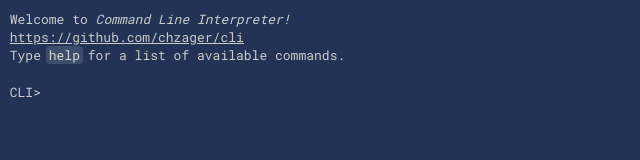
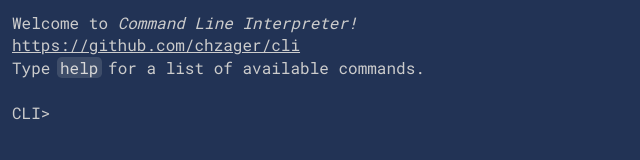
Before and after one commit to chzager/cli, a plain HTML site: page demo/index.html in a window 1280 px wide. Shown: the whole page, without its empty margins (0-640 px from the left). Drawn offline with Linux system fonts and the light colour scheme.

Commit message:
removed several styling rules to better respect customer needs

```diff
--- a/cli.js
+++ b/cli.js
@@ -282,7 +282,6 @@ class CommandLineInterpreter
 				}
 			}
 		};
-		this.body.style.padding = options?.padding || "0.75em";
 		if (!(target instanceof HTMLElement))
 		{
 			target = document.body;
--- a/cli.types.js
+++ b/cli.types.js
@@ -12,7 +12,6 @@
  * @property {number} [tabWidth] Minimum whitespaces between tab-separated (`\t`) values in output. Default is `2`.
  * @property {"default"|"light"|"white"|"ubuntu"|"custom"} [theme] The theme applied to the CLI instance. To use a custom
  *  theme, select "custom". Please note that you must manually add your custom theme's CSS file to the document.
- * @property {string} [padding] The padding of the CLI element as CSS length. Default is `0.75em`.
  *
  * @callback CommandLineInterpreter_CommandCallback
  * Callback type for functions ("commands") of the `CommandLineInterpreter`.
--- a/demo/index.html
+++ b/demo/index.html
@@ -12,6 +12,10 @@
 				height: 100vh;
 				max-height: 100vh;
 			}
+			#CommandLineInterpreter {
+				padding: 0.75em;
+				line-height: 1.4em;
+			}
 		</style>
 	</head>
 	<body>
--- a/themes/default.css
+++ b/themes/default.css
@@ -15,9 +15,6 @@
 	border: none;
 	font-family: "Roboto Mono", monospace;
 	color: var(--cli-color-foreground);
-	font-weight: 400;
-	font-size: 0.8125em;
-	line-height: 1.4em;
 	margin: 0;
 	height: 100%;
 	max-height: 100%;
@@ -36,10 +33,6 @@
 #CommandLineInterpreter a:hover {
 	color: var(--cli-color-white);
 }
-#CommandLineInterpreter b {
-	font-weight: 600;
-	font-style: normal;
-}
 #CommandLineInterpreter code {
 	color: #d8d8d8;
 	background-color: #3e4d69;
--- a/themes/light.css
+++ b/themes/light.css
@@ -12,9 +12,6 @@
 	background-color: var(--cli-color-background);
 	color: var(--cli-color-foreground);
 	font-family: monospace;
-	font-weight: 400;
-	font-size: 1em;
-	line-height: 1.4em;
 	margin: 0;
 	height: 100%;
 	max-height: 100%;
@@ -33,11 +30,8 @@
 #CommandLineInterpreter a:hover {
 	color: #00f;
 }
-#CommandLineInterpreter b {
-	font-weight: 600;
-	font-style: normal;
-}
 #CommandLineInterpreter code {
+	color: inherit;
 	background-color: #ededed;
 	border-radius: 0.3em;
 	padding: 0 0.2em;
--- a/themes/ubuntu.css
+++ b/themes/ubuntu.css
@@ -14,9 +14,6 @@
 	background-color: var(--cli-color-background);
 	color: var(--cli-color-foreground);
 	font-family: "Ubuntu Mono", monospace;
-	font-weight: 400;
-	font-size: 0.9479em;
-	line-height: 1.2em;
 	margin: 0;
 	height: 100%;
 	max-height: 100%;
@@ -35,10 +32,6 @@
 #CommandLineInterpreter a:hover {
 	color: var(--cli-color-magenta);
 }
-#CommandLineInterpreter b {
-	font-weight: 600;
-	font-style: normal;
-}
 #CommandLineInterpreter code {
 	color: #d3d7cf;
 	background-color: #503045;
--- a/themes/white.css
+++ b/themes/white.css
@@ -12,9 +12,6 @@
 	background-color: var(--cli-color-background);
 	color: var(--cli-color-foreground);
 	font-family: monospace;
-	font-weight: 400;
-	font-size: 1em;
-	line-height: 1.4em;
 	margin: 0;
 	height: 100%;
 	max-height: 100%;
@@ -33,11 +30,8 @@
 #CommandLineInterpreter a:hover {
 	color: #00f;
 }
-#CommandLineInterpreter b {
-	font-weight: 600;
-	font-style: normal;
-}
 #CommandLineInterpreter code {
+	color: inherit;
 	background-color: #ededed;
 	border-radius: 0.3em;
 	padding: 0 0.2em;
```
Also changed, not shown: cli.min.js, 1 other file.
